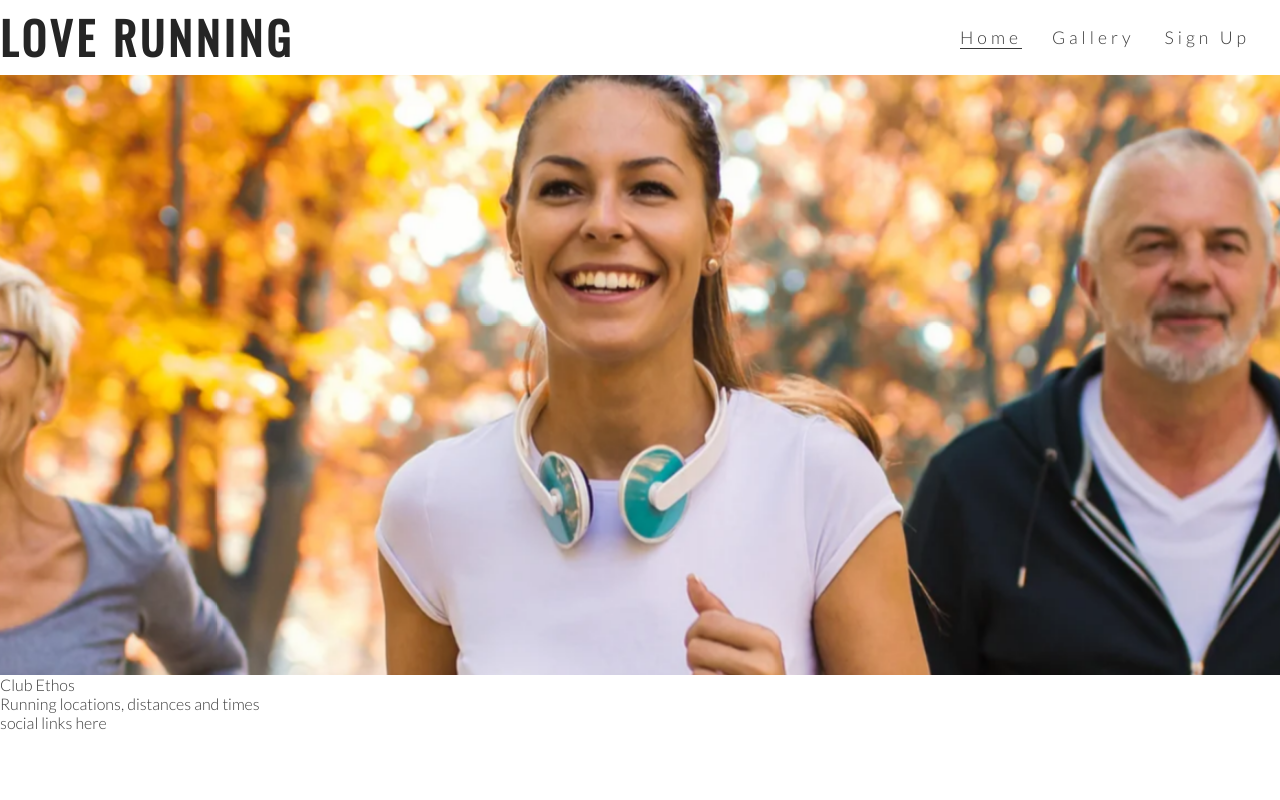
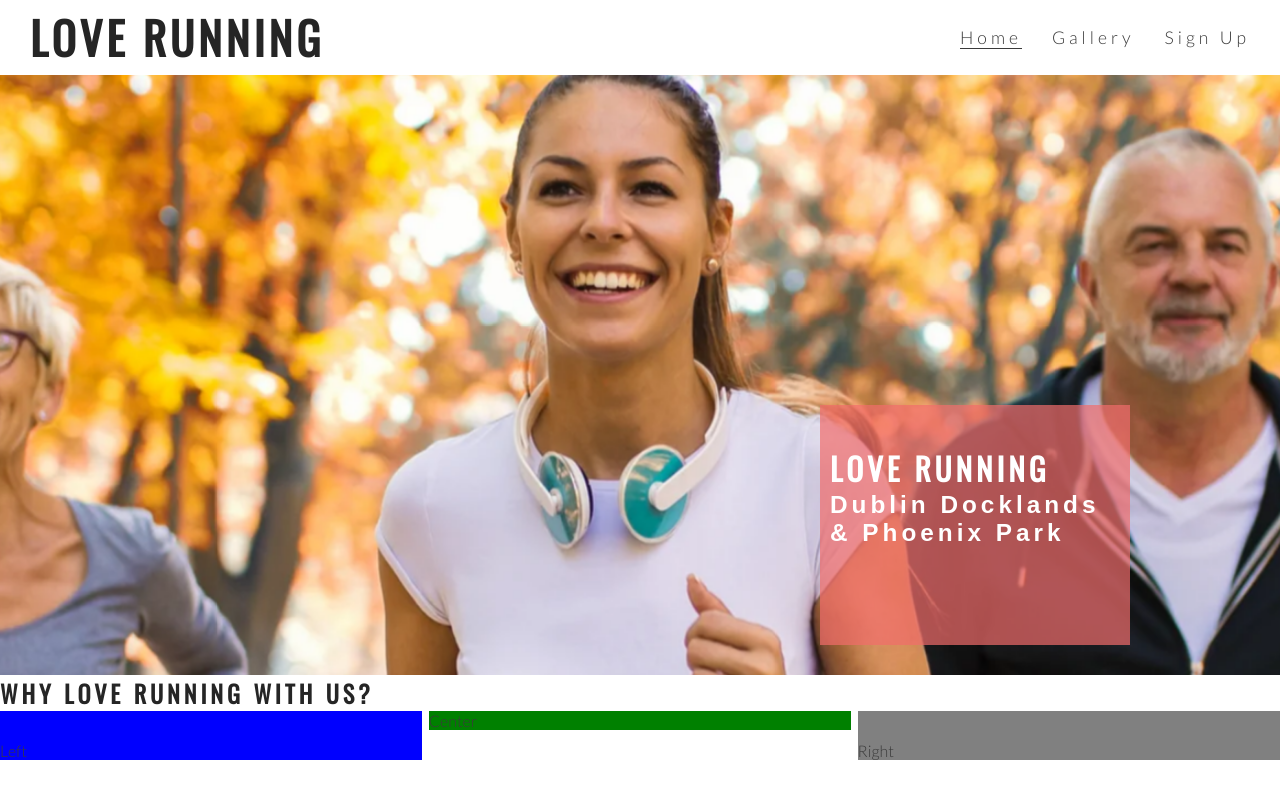
Before and after one commit to DarraghColeman/love-running, a plain HTML site: page index.html in a window 1280 px wide. Shown: the top 800 px of the page. Drawn offline with nearby package versions, Linux system fonts and the light colour scheme.

Commit message:
Add about section

```diff
--- a/assets/css/style.css
+++ b/assets/css/style.css
@@ -24,6 +24,7 @@ h1, h2 {
 #logo {
     float: left;
     font-size: 280%;
+    margin-left: 30px;
 }
 
 /* navigation links */
@@ -62,6 +63,12 @@ h1, h2 {
     height: 600px;
     width: 100%;
     overflow: hidden;
+
+    position: relative;
+}
+
+#cover-text, #cover-text h2 {
+    color: #fff;
 }
 
 #hero-image {
@@ -84,3 +91,48 @@ h1, h2 {
         transform: scale(1.1);
     }
 }
+
+#cover-text {
+    font-size: 130%;
+    font-family: Oswalk, sans-serif;
+    letter-spacing: 4px;
+
+    width: 300px;
+    height: 200px;
+
+    padding-top: 40px;
+    padding-left: 10px;
+
+    background-color: rgba(241, 109, 107, .7);
+
+    bottom: 30px;
+    right: 150px;
+
+    position: absolute;
+}
+
+/* club ethos */
+
+#club-ethos {
+    height: 600px;
+}
+
+#left-about {
+    padding-top: 30px;
+    width: 33%;
+    float: left;
+    background-color: blue;
+}
+
+#right-about {
+padding-top: 30px;
+width: 33%;
+float: right;
+background-color: grey;
+}
+
+#center-about {
+    width: 33%;
+    margin: 0 auto;
+    background-color: green;
+}
--- a/index.html
+++ b/index.html
@@ -32,11 +32,17 @@
         </nav>
     </header>
     <section id="hero-outer">
-        <div id="hero-image">
+        <div id="hero-image"></div>
+        <div id="cover-text">
+            <h2>Love Running</h2>
+            <h3>Dublin Docklands & Phoenix Park</h3>
         </div>
     </section>
-    <section>
-        Club Ethos
+    <section id="club-ethos">
+        <h1>Why Love Running With Us?</h1>
+        <div id="left-about">Left</div>
+        <div id="right-about">Right</div>
+        <div id="center-about">Center</div>
     </section>
     <section>
         Running locations, distances and times
```
